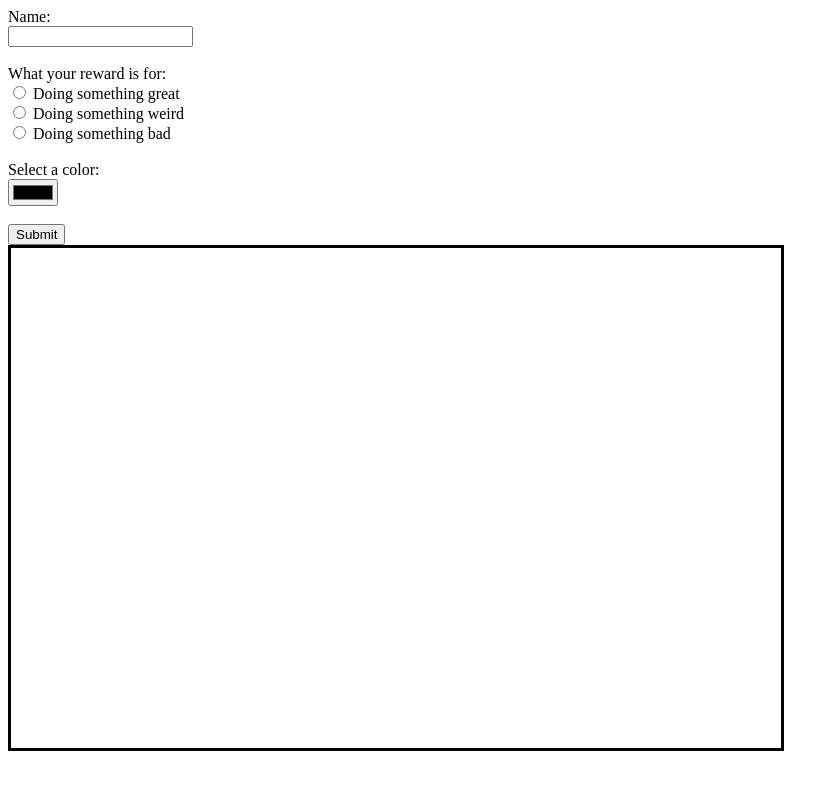
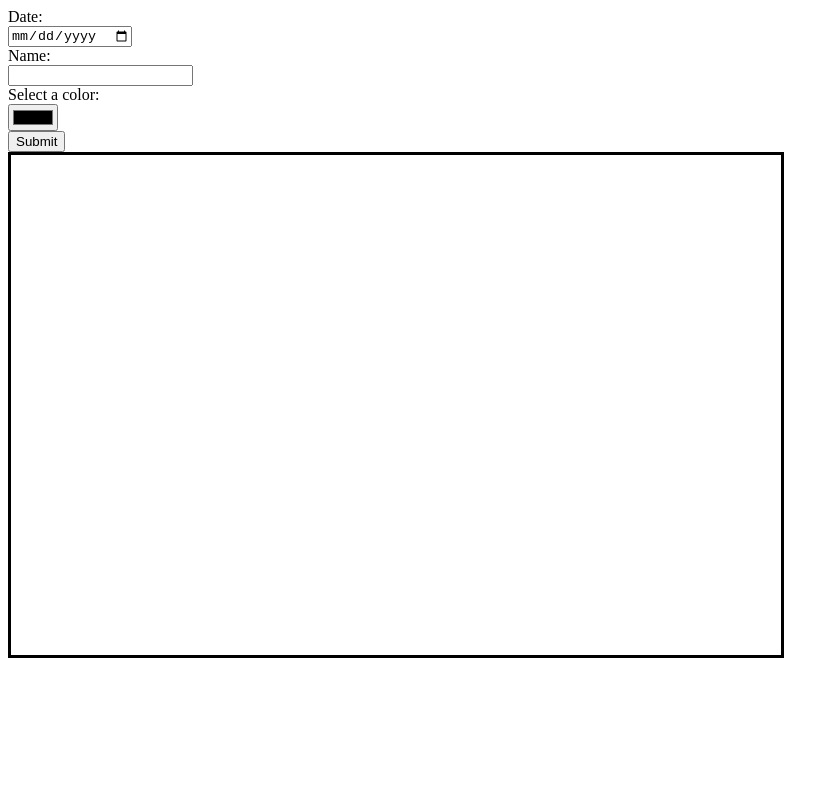
Before and after one commit to Vickyh9449/banner-generator, a plain HTML site: page index.html in a window 1280 px wide. Shown: the whole page, without its empty margins (0-839 px from the left). Drawn offline with nearby package versions, Linux system fonts and the light colour scheme.

Commit message:
add code

```diff
--- a/index.html
+++ b/index.html
@@ -7,15 +7,16 @@
     <script>
         $(function(){
           $('button').click(function(){
-            var name= $('#name').val();
+            var name = $('#name').val();
             // var great= $('#great').val();
             // var weird = $('#weird').val();
             // var bad= $('#bad').val();
-            var checked= $(":checked").val();
-            var color= $('#color').val();
+            // var checked= $(":checked").val();
+            var color = $('#color').val();
+            var date = $('#date').val();
 
             $('h1').html("My name is " + name);
-            $('h2').html("Congratulations, idiot for " + checked + "!!");
+            $('h2').html("You received this on " + date + "!!");
             $('div').css('background-color',color);
           });
 
@@ -30,15 +31,17 @@
     </style>
   </head>
   <body>
-      <form>
+      <form action="">
+        Date: <br>
+        <input type="date" id="date"> <br>
         Name: <br>
-        <input type="text" name="firstname" id="name"> <br> <br>
-        What your reward is for: <br>
-        <input type="radio" name="reason" id="great"> Doing something great<br>
-        <input type="radio" name="reason" id="weird"> Doing something weird<br>
-        <input type="radio" name="reason" id="bad"> Doing something bad<br><br>
+        <input type="text" id="name"> <br>
+        <!--What your reward is for: <br>-->
+        <!--<input type="radio" name="reason" id="great"> Doing something great<br>-->
+        <!--<input type="radio" name="reason" id="weird"> Doing something weird<br>-->
+        <!--<input type="radio" name="reason" id="bad"> Doing something bad<br><br>-->
         Select a color: <br>
-        <input type="color" name="favcolor" id="color"> <br> <br>
+        <input type="color" id="color"> <br>
         <button>Submit</button>
       </form>
       <div>
```
